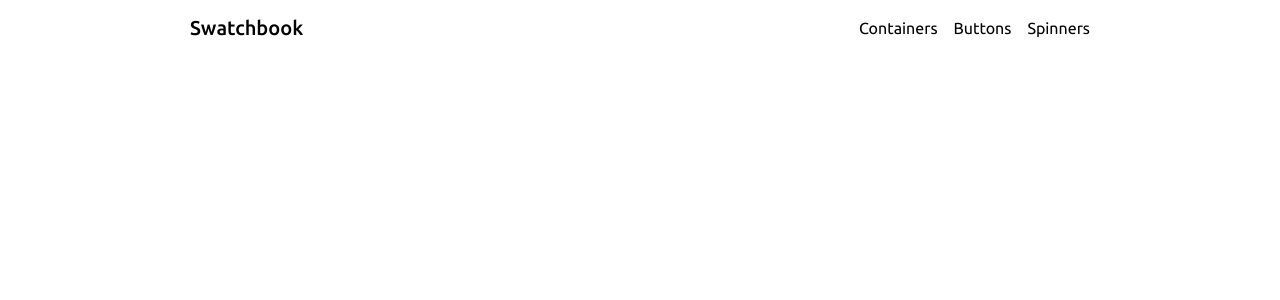
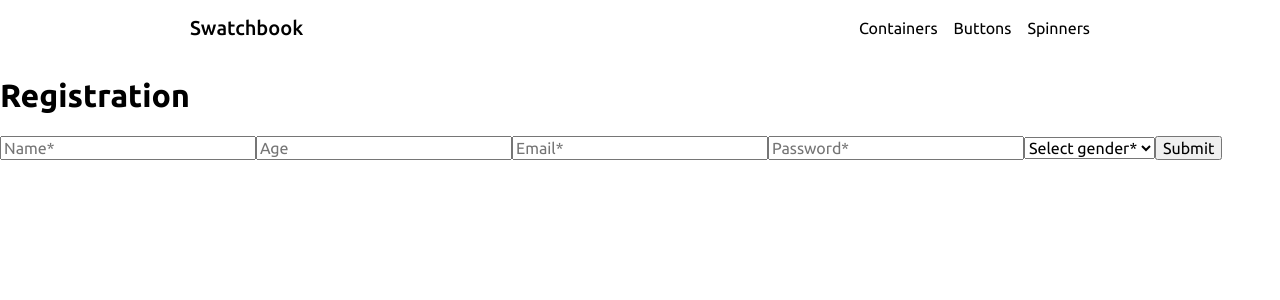
Before and after one commit to asherman-ca/sandbox, a React (Create React App) app: page /Forms in a window 1280 px wide. Shown: the top 300 px of the page. Built offline with nearby package versions, Linux system fonts and the light colour scheme.

Commit message:
form validation hook

```diff
--- a/src/App.js
+++ b/src/App.js
@@ -5,6 +5,8 @@ import Buttons from './pages/Buttons';
 import Nav from './components/Nav';
 import Spinners from './pages/Spinners';
 import Layouts from './pages/Layouts';
+import Headers from './pages/Headers';
+import Forms from './pages/Forms';
 
 function App() {
 	return (
@@ -15,6 +17,8 @@ function App() {
 				<Route path='/buttons' element={<Buttons />} />
 				<Route path='/spinners' element={<Spinners />} />
 				<Route path='/layouts' element={<Layouts />} />
+				<Route path='/Headers' element={<Headers />} />
+				<Route path='/Forms' element={<Forms />} />
 			</Routes>
 		</Router>
 	);
--- /dev/null
+++ b/src/components/UseForm.js
@@ -0,0 +1,61 @@
+import React, { useState } from 'react';
+
+export const useForm = (options) => {
+	const [data, setData] = useState(options?.initialValues || {});
+	const [errors, setErrors] = useState({});
+
+	const handleChange = (key, sanitizeFn) => (e) => {
+		const value = sanitizeFn ? sanitizeFn(e.target.value) : e.target.value;
+		setData({
+			...data,
+			[key]: value,
+		});
+	};
+
+	const handleSubmit = async (e) => {
+		e.preventDefault();
+		const validations = options?.validations;
+		if (validations) {
+			let valid = true;
+			const newErrors = {};
+			for (const key in validations) {
+				const value = data[key];
+				const validation = validations[key];
+				if (validation?.required?.value && !value) {
+					valid = false;
+					newErrors[key] = validation?.required?.message;
+				}
+
+				const pattern = validation?.pattern;
+				if (pattern?.value && !RegExp(pattern.value).test(value)) {
+					valid = false;
+					newErrors[key] = pattern.message;
+				}
+
+				const custom = validation?.custom;
+				if (custom?.isValid && !custom.isValid(value)) {
+					valid = false;
+					newErrors[key] = custom.message;
+				}
+			}
+
+			if (!valid) {
+				setErrors(newErrors);
+				return;
+			}
+		}
+
+		setErrors({});
+
+		if (options?.onSubmit) {
+			options.onSubmit();
+		}
+	};
+
+	return {
+		data,
+		handleChange,
+		handleSubmit,
+		errors,
+	};
+};
--- a/src/index.css
+++ b/src/index.css
@@ -3,6 +3,7 @@
 @import './styles/Nav.css';
 @import './styles/Buttons.css';
 @import './styles/Spinners.css';
+@import './styles/Headers.css';
 
 body {
 	margin: 0;
--- /dev/null
+++ b/src/pages/Forms.jsx
@@ -0,0 +1,87 @@
+import React from 'react';
+import { useForm } from '../components/UseForm';
+
+const Forms = () => {
+	const {
+		handleSubmit,
+		handleChange,
+		data: user,
+		errors,
+	} = useForm({
+		validations: {
+			name: {
+				pattern: {
+					value: '^[A-Za-z]*$',
+					message:
+						"You're not allowed to use special characters or numbers in your name.",
+				},
+			},
+			age: {
+				custom: {
+					isValid: (value) => parseInt(value, 10) > 17,
+					message: 'You have to be at least 18 years old.',
+				},
+			},
+			password: {
+				custom: {
+					isValid: (value) => value.length > 6,
+					message: 'The password needs to be at least 6 characters long.',
+				},
+			},
+		},
+		onSubmit: () => alert('User submitted!'),
+	});
+
+	// return <div>forms</div>;
+	return (
+		<form className='registration-wrapper' onSubmit={handleSubmit}>
+			<h1>Registration</h1>
+			<input
+				placeholder='Name*'
+				value={user.name || ''}
+				onChange={handleChange('name')}
+				required
+			/>
+			{errors.name && <p className='error'>{errors.name}</p>}
+			<input
+				placeholder='Age'
+				type='number'
+				value={user.age || ''}
+				onChange={handleChange('age', (value) => parseInt(value, 10))}
+			/>
+			{errors.age && <p className='error'>{errors.age}</p>}
+			<input
+				placeholder='Email*'
+				type='email'
+				value={user.email || ''}
+				onChange={handleChange('email')}
+			/>
+			<input
+				placeholder='Password*'
+				type='password'
+				value={user.password || ''}
+				onChange={handleChange('password')}
+			/>
+			{errors.password && <p className='error'>{errors.password}</p>}
+			<select onChange={handleChange('gender')} required>
+				<option value='' disabled selected>
+					Select gender*
+				</option>
+				<option value='male' selected={user.gender === 'male'}>
+					Male
+				</option>
+				<option value='female' selected={user.gender === 'female'}>
+					Female
+				</option>
+				<option value='non-binary' selected={user.gender === 'non-binary'}>
+					Non-binary
+				</option>
+			</select>
+			<button type='submit' className='submit'>
+				Submit
+			</button>
+		</form>
+	);
+};
+
+export default Forms;
--- /dev/null
+++ b/src/pages/Headers.jsx
@@ -0,0 +1,11 @@
+import React from 'react';
+
+const Headers = () => {
+	return (
+		<div className='container'>
+			<div className='headers'>Headers</div>
+		</div>
+	);
+};
+
+export default Headers;
--- /dev/null
+++ b/src/styles/Headers.css
@@ -0,0 +1,9 @@
+.headers {
+	width: 90%;
+	max-width: 900px;
+	margin: 0 auto;
+
+	display: flex;
+	/* justify-content: center; */
+	/* align-items: flex-start; */
+}
```
Also changed, not shown: src/styles/Forms.css (added).
